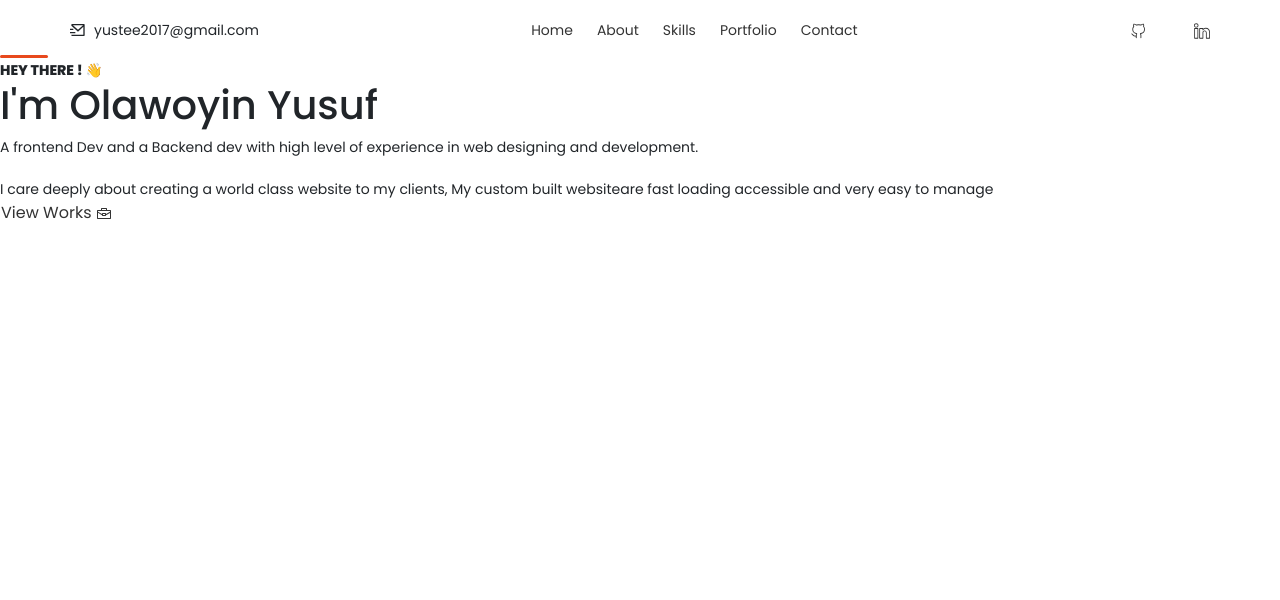
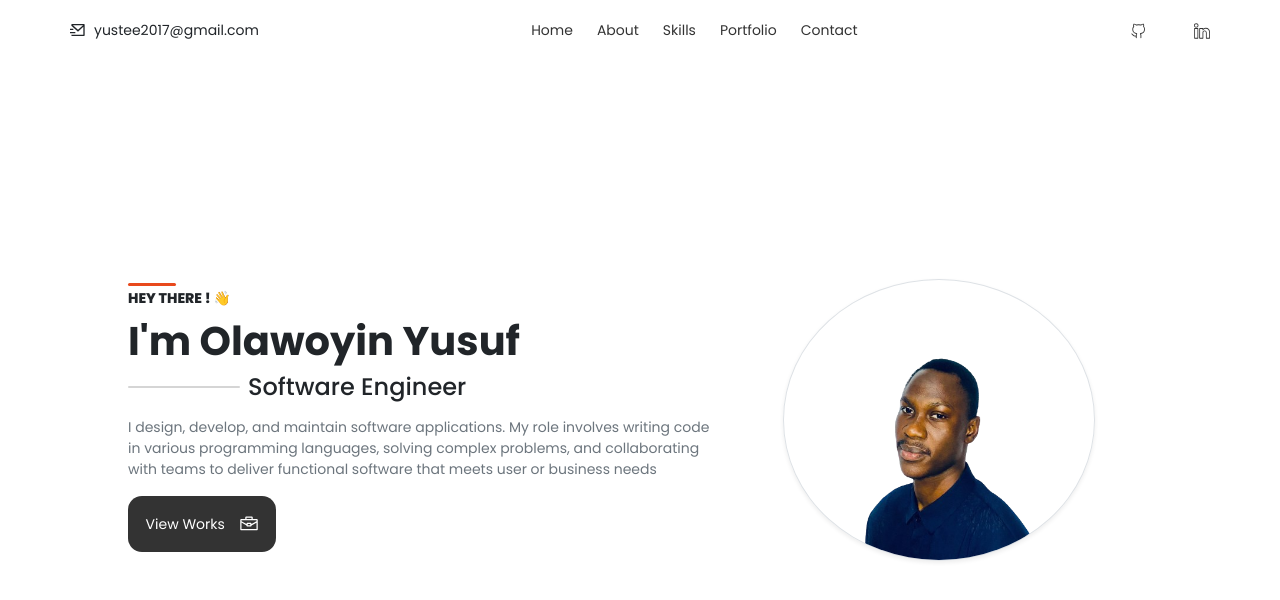
Before and after one commit to Olawoyin1/HNGX-movie_web_application, a React (Create React App) app: page / in a window 1280 px wide. Shown: the top 600 px of the page. Built offline with nearby package versions, Linux system fonts and the light colour scheme; some icons are missing.

Commit message:
Hero section done

```diff
--- a/src/App.css
+++ b/src/App.css
@@ -10,11 +10,26 @@
   padding: 0 !important;
   font-family: 'Poppins';
   list-style-type: none;
+  text-decoration: none !important;
+}
 
+h1,h2,h3,h4,h5,span,strong{
+  margin: 0 !important;
+
+}
+
+.container2{
+  width: 80%;
+  margin: 0 auto !important;
 }
 
 body{
   color: #333333;
+}
+
+img{
+  width: 100%;
+  max-width: 100%;
 }
 
 p{
@@ -59,3 +74,76 @@ a {
   background-color: #e8491d;
   border-radius: 5px;
 }
+
+
+
+.long-line{
+
+  left: 0;
+  top: 0;
+  width: 7rem;
+  height: 2px;
+  background-color: #d5d5d5;
+  border-radius: 5px;
+}
+
+
+.hero{
+  min-height: 100%;
+  min-height: 90vh;
+  display: flex;
+  align-items: center;
+  justify-content: center;
+  /* background-color: red; */
+}
+
+.hero-header{
+  font-weight: bold;
+  /* font-size: 70px; */
+}
+
+.works{
+  background-color: #333333;
+  color: #ffffff !important;
+  font-size: 14.9px;
+  padding: 1.1rem !important;
+  border-radius: 14px;
+  display: flex;
+  align-items: center;
+  gap: 14px;
+}
+
+.hero-img{
+  display: flex;
+  align-items: center;
+  justify-content: center;
+  overflow: hidden;
+
+}
+
+.hero-image{
+  width: 320px;
+  height: 320px;
+  object-fit: contain;
+  display: flex;
+  align-items: center;
+  justify-content: center;
+  overflow: hidden;
+}
+
+.hero-image img{
+  /* height: 100% ; */
+  border-radius: 50%;
+}
+
+
+@media (max-width: 967px) {
+  .long-line{
+    width: 2.2rem;
+  }
+
+  .container2{
+    width: 90%;
+
+  }
+}
--- a/src/Hero/Hero.jsx
+++ b/src/Hero/Hero.jsx
@@ -3,21 +3,30 @@ import { VscBriefcase } from "react-icons/vsc";
 
 const Hero = () => {
   return (
-    <div>
-      <p className="line">HEY THERE ! 👋 </p>
-      <h1>
-        I'm <span className="colored">Olawoyin</span> Yusuf
-      </h1>
-      <p className="about">
-        A frontend Dev and a Backend dev with high level of experience in web
-        designing and development. <br />
-        <br /> I care deeply about creating a world class website to my clients,
-        My custom built websiteare fast loading accessible and very easy to
-        manage
-      </p>
-      <a href="#contact_me" className="btn btn-con">
-        View Works  <VscBriefcase />
-      </a>
+    <div className="main">
+      <div className="container2">
+        <div className="row flex-column-reverse flex-lg-row hero m-0">
+          <div className="col-lg-7 d-flex flex-column align-content-lg-start align-items-start gap-2 ">
+            <p className="line">HEY THERE ! 👋 </p>
+            <h1 className="hero-header">I'm <span className="colored">Olawoyin</span> Yusuf</h1>
+            <div className="stack d-flex gap-2 align-items-center">
+                <p className="long-line"></p>
+                <h4>Software Engineer </h4>
+            </div>
+            <p className="text-muted my-2">I design, develop, and maintain software applications. My role involves writing code in various programming languages, solving complex problems, and collaborating with teams to deliver functional software that meets user or business needs</p>
+
+            <a href="#contact_me" className="works">
+                <p>View Works</p>
+                <VscBriefcase size={20} />
+            </a>
+          </div>
+          <div className="col-lg-5 hero-img p-4">
+            <div className="hero-image p-1 mx-auto">
+                <img src="../../Images/me.png" className='img-fluid shadow-sm border' alt="myself" />
+            </div>
+          </div>
+        </div>
+      </div>
     </div>
   );
 };
--- a/src/Navbar/Navbar.jsx
+++ b/src/Navbar/Navbar.jsx
@@ -8,7 +8,7 @@ const Navbar = () => {
   return (
     <header>
         <div className="container">
-            <div className="d-flex align-items-center header justify-content-between">
+            <div className="d-flex flex-wrap align-items-center header justify-content-between">
                 <div className="mail gap-2">
                     <RiMailSendLine />
                     <p>yustee2017@gmail.com</p>
```
Also changed, not shown: public/Images/me.png (added).
